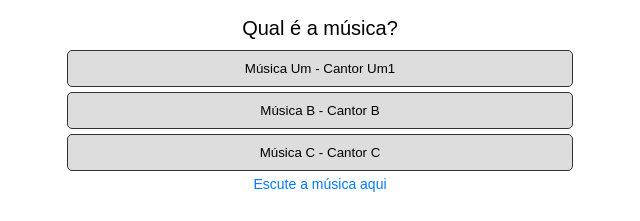
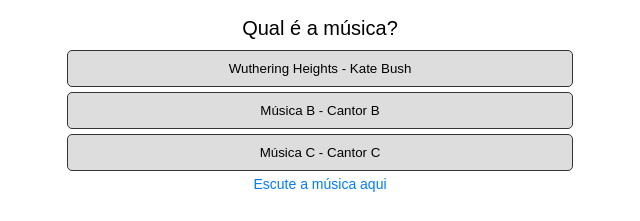
Before and after one commit to RadialistaEdsonLeite/quemCanta, a plain HTML site: page index.html in a window 1280 px wide. Shown: the part 265-486 px from the top of the page, 320-960 px from the left. Drawn offline with Linux system fonts and the light colour scheme.

Commit message:
Update index.html

```diff
--- a/index.html
+++ b/index.html
@@ -155,25 +155,25 @@
         const questions = [
             {
                 question: "Qual é a música?",
-                options: ["Música Um - Cantor Um1", "Música B - Cantor B", "Música C - Cantor C"],
+                options: ["Wuthering Heights - Kate Bush", "Música B - Cantor B", "Música C - Cantor C"],
                 correctAnswer: 0,
                 musicLink: "https://radialistaedsonleite.github.io/quemCanta/WutheringHeights_KateBush.mp3"
             },
             {
                 question: "Qual é o cantor?",
-                options: ["Música A - Cantor A", "Música B - Cantor B", "Música C - Cantor C"],
+                options: ["Música A - Cantor A", "Tornero - I Santo California", "Música C - Cantor C"],
                 correctAnswer: 1,
                 musicLink: "https://radialistaedsonleite.github.io/quemCanta/Tornero_ISantoCalifornia.mp3"
             },
             {
-                question: "De qual álbum é essa música?",
-                options: ["Álbum A", "Álbum B", "Álbum C"],
+                question: "Música e cantor?",
+                options: ["Álbum A", "Álbum B", "Sailing - Rod Stewart"],
                 correctAnswer: 2,
                 musicLink: "https://radialistaedsonleite.github.io/quemCanta/Sailing_RodStewart.mp3"
             },
             {
-                question: "Em que ano foi lançada a música?",
-                options: ["2010", "2015", "2020"],
+                question: "Que música é esta?",
+                options: ["2010", "My Mistake - Pholhas", "2020"],
                 correctAnswer: 1,
                 musicLink: "https://radialistaedsonleite.github.io/quemCanta/mymistake_pholhas.mp3"
             }
```
